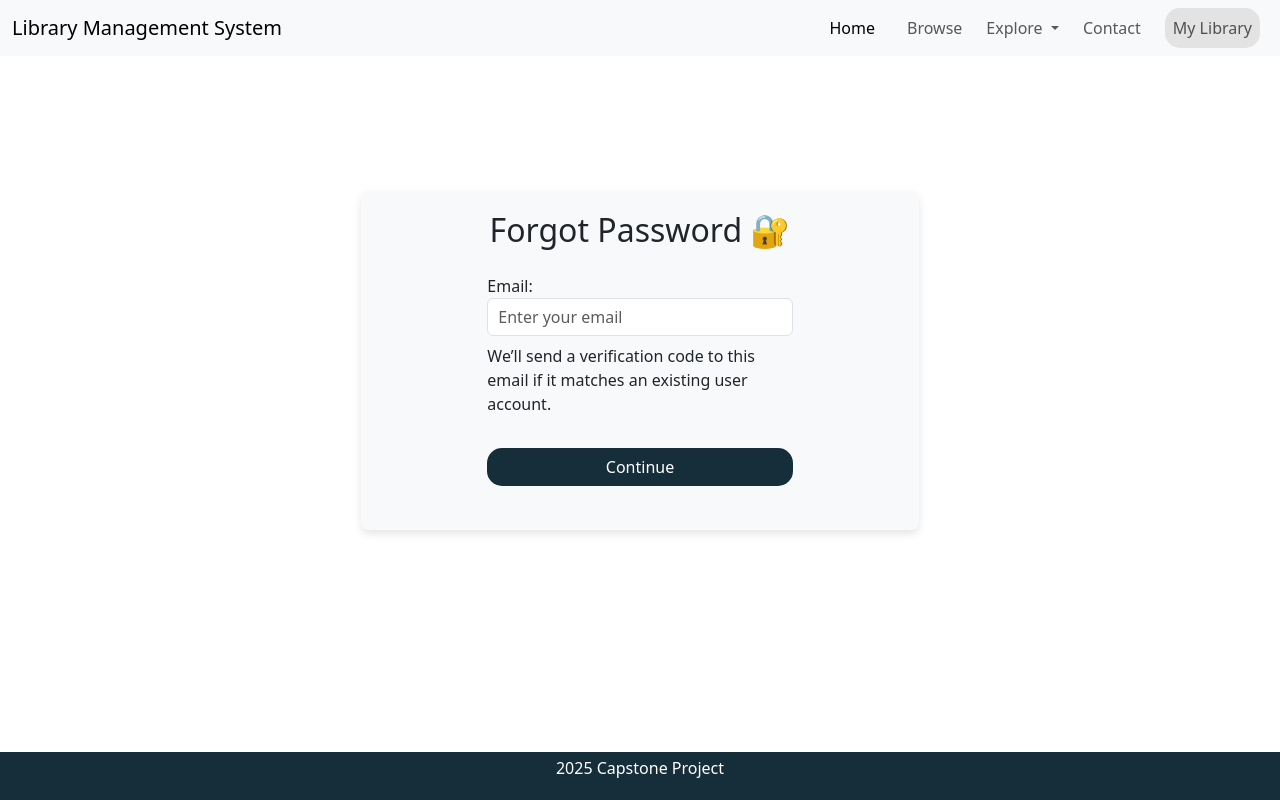
After one commit to asthapatel1125/LMS_CAPSTONE_2025, a FastAPI app: page /auth/forgot-password in a window 1280 px wide. The commit adds this page. Run offline with FastAPI, Linux system fonts and the light colour scheme.

```diff
--- a/Customer_Authentication/src/app/controllers/authentication.py
+++ b/Customer_Authentication/src/app/controllers/authentication.py
@@ -1,32 +1,26 @@
 from fastapi import HTTPException, status
 import jwt
 from controllers.session import create_session, delete_session
+from models.customers import *
 
 SECRET_KEY = "lms2025"
 ALGORITHM = "HS256"
 ACCESS_TOKEN_EXPIRE_MINUTES = 30
 
-# TO BE REPLACED
-mock_users_db = {
-    "john": {"username": "john", "password": "doe", "email": "john@example.com"},
-}
-
-def verify_user(username: str, password: str):
-    user = mock_users_db.get(username)
+async def verify_user(email: str, password: str):
+    user = await get_user(email)
     if not user or user["password"] != password:
         return False
     return True
 
 # Logic for handling login
-def handle_login(uname: str, pword: str):
-    if verify_user(uname, pword):
-        session_id = create_session(uname)
+async def handle_login(email: str, pword: str):
+    if await verify_user(email, pword):
+        session_id = create_session(email)
+        print('I AM IN HANDLE LOGIN')
         return session_id
     else:
-        raise HTTPException(
-            status_code=status.HTTP_401_UNAUTHORIZED,
-            detail="Invalid username or password"
-        )
+        raise HTTPException(status_code=status.HTTP_401_UNAUTHORIZED, detail="Invalid username or password")
 
 # Logic for handling logout
 def handle_logout(session_id: str):
--- a/Customer_Authentication/src/app/models/database/db.py
+++ b/Customer_Authentication/src/app/models/database/db.py
@@ -4,10 +4,10 @@ from motor.motor_asyncio import AsyncIOMotorClient
 from dotenv import load_dotenv
 import os
 
+load_dotenv()
+
 MONGO_URI = os.getenv("MONGO_URI")
 DATABASE_NAME = os.getenv("DATABASE_NAME")
-
-load_dotenv()
 
 class MongoDB:
     client: AsyncIOMotorClient = None
--- a/Customer_Authentication/src/app/routers/auth_router.py
+++ b/Customer_Authentication/src/app/routers/auth_router.py
@@ -17,9 +17,9 @@ async def login_page(request: Request):
     return templates.TemplateResponse("login.html", {"request": request})
 
 @router.post("/login")
-async def login(uname: str = Form(...), pword: str = Form(...)):
-    session_id = handle_login(uname, pword)
-    response = RedirectResponse(url="/auth/dashboard", status_code=status.HTTP_303_SEE_OTHER)
+async def login(email: str = Form(), pword: str = Form()):
+    session_id = await handle_login(email, pword)
+    response = RedirectResponse(url="/auth/register", status_code=status.HTTP_303_SEE_OTHER)
     response.set_cookie(key="session_id", value=session_id, httponly=True)
     return response
 
--- /dev/null
+++ b/Customer_Authentication/src/app/views/static/css/forgot_password.css
@@ -0,0 +1,33 @@
+/* Custom button styles */
+.btn-custom-size {
+    padding: 6px 12px; /* Adjust padding for smaller size */
+    border-radius: 15px;
+    font-size: 16px;
+    cursor: pointer;
+    background-color: #162D3A;
+    color: white;
+    transition: background-color 0.3s;
+    }
+
+    /* Adjust input fields */
+.form-control {
+    border-radius: 15px;
+    padding-left: 10px; /* Fix padding issue */
+}
+
+/* Form container styling */
+.forgot-password-form {
+    border-radius: 8px;
+    box-shadow: 0 4px 8px rgba(0, 0, 0, 0.1);
+    padding: 20px;
+}
+
+.errorMessage{
+    display: none;
+    font-weight:600;
+}
+
+.footer {
+    background-color: #162D3A;
+    color: white;
+}
--- a/Customer_Authentication/src/app/views/static/css/login.css
+++ b/Customer_Authentication/src/app/views/static/css/login.css
@@ -67,6 +67,12 @@
 #errorMessage {
     font-weight: 600;
     font-size: 14px;
+    display: none;
+}
+
+/* Styling for quote */
+.quote {
+    font-style: italic;
 }
 
 /* Footer Styling */
--- /dev/null
+++ b/Customer_Authentication/src/app/views/static/js/forgot_password.js
@@ -0,0 +1,27 @@
+// Define a function to handle the form submission
+async function handleLoginFormSubmit(event) {
+    // Prevent the form from submitting normally (page reload)
+    event.preventDefault();
+
+    // Get the values of the email and password fields
+    const email = document.getElementById('email').value;
+    const itemData = {email: email};
+
+    // Get the error message container
+    const errorMessage = document.getElementById('errorMessage');
+
+    // Clear any previous error message
+    errorMessage.style.display = 'none';
+    errorMessage.textContent = '';
+
+    // Check if either email or password is empty
+    if (email === ''){
+      errorMessage.textContent = 'Fill in email field';
+      errorMessage.style.display = 'block'; // Show error message
+    }
+    else{
+      console.log('Email:', email);
+    }
+}
+
+document.getElementById('forgot-password-form').addEventListener('submit', handleLoginFormSubmit);
--- a/Customer_Authentication/src/app/views/static/js/login.js
+++ b/Customer_Authentication/src/app/views/static/js/login.js
@@ -25,7 +25,7 @@ async function handleLoginFormSubmit(event) {
       errorMessage.style.display = 'block'; // Show error message
     }
     else {
-     /* try {
+      try {
         // Send the data using fetch API
         const response = await fetch("/login", {
             method: "POST",
@@ -42,7 +42,7 @@ async function handleLoginFormSubmit(event) {
         console.error("Error:", error);
         document.getElementById("responseMessage").innerText = "An error occurred!";
     }
-      // If fields are filled, proceed with the form submission (e.g., logging in)*/
+      // If fields are filled, proceed with the form submission (e.g., logging in)
       console.log('Email:', email);
       console.log('Password:', password);
     }
--- /dev/null
+++ b/Customer_Authentication/src/app/views/templates/forgot_password.html
@@ -0,0 +1,80 @@
+<!DOCTYPE html>
+<html lang="en">
+<head>
+  <meta charset="UTF-8">
+  <meta name="viewport" content="width=device-width, initial-scale=1.0">
+  <title>Forgot Password</title>
+  <!-- Link to Bootstrap CSS -->
+  <link href="https://cdn.jsdelivr.net/npm/bootstrap@5.3.0-alpha1/dist/css/bootstrap.min.css" rel="stylesheet">
+  <link href="/static/css/forgot_password.css" rel="stylesheet">
+</head>
+<body class="d-flex flex-column min-vh-100">
+
+  <!-- Header -->
+  <header class="bg-primary text-white text-center mb-4">
+    <nav class="navbar navbar-expand-lg navbar-light bg-light">
+      <div class="container-fluid">
+        <a class="navbar-brand" href="#">Library Management System</a>
+        <div class="collapse navbar-collapse" id="navbarNav">
+          <ul class="navbar-nav ms-auto">
+            <li class="nav-item px-2">
+              <a class="nav-link active" href="#">Home</a>
+            </li>
+            <li class="nav-item px-2">
+              <a class="nav-link" href="#">Browse</a>
+            </li>
+            <li class="nav-item dropdown">
+              <a class="nav-link dropdown-toggle" href="#" id="navbarDropdown" role="button" data-bs-toggle="dropdown" aria-expanded="false">
+                Explore
+              </a>
+              <ul class="dropdown-menu" aria-labelledby="navbarDropdown">
+                <li><a class="dropdown-item" href="#">Popular</a></li>
+                <li><a class="dropdown-item" href="#">Newest</a></li>
+                <li><a class="dropdown-item" href="#">Bestsellers</a></li>
+              </ul>
+            </li>
+            <li class="nav-item px-2">
+              <a class="nav-link" href="#">Contact</a>
+            </li>
+            <li class="nav-item px-2">
+              <a class="my-library nav-link" href="#" style="background-color: #E3E3E3; border-radius: 15px">My Library</a>
+            </li>
+          </ul>
+        </div>
+      </div>
+    </nav>
+  </header>
+
+  <!-- Main Content -->
+  <main class="container my-auto d-flex justify-content-center">
+    <!-- Content goes here -->
+    <div class="forgot-password-form col-12 col-md-6 bg-light align-items-center justify-content-center ">
+        <h1 class="fs-2" style="text-align: center;">Forgot Password 🔐</h1>
+        <form id="forgot-password-form">
+            <div class="row">
+              <div class="col-2"></div>
+              <div class="col-8">
+                <div class="form-group p-3">
+                  <label for="email">Email:</label>
+                  <input type="email" class="form-control rounded px-10 mb-2" id="email" placeholder="Enter your email">
+                  <p>We’ll send a verification code to this email if it matches an existing user account.</p>
+                  <div id="errorMessage" class="errorMessage  text-danger p-0 m-0"></div>
+                  <button type="submit" class="btn btn-custom-size w-100 mt-3 mb-2">Continue</button>
+                </div>
+                <div class="col-2"></div>
+              </div>
+            </div>
+          </form>
+    </div>
+</main>
+
+  <!-- Footer -->
+  <footer class="footer text-white text-center p-1 mt-auto">
+    <p>2025 Capstone Project</p>
+  </footer>
+
+  <!-- Include Bootstrap JS -->
+  <script src="https://cdn.jsdelivr.net/npm/bootstrap@5.3.0-alpha1/dist/js/bootstrap.bundle.min.js"></script>
+  <script src="/static/js/forgot_password.js"></script>
+</body>
+</html>
```
Also changed, not shown: Customer_Authentication/src/app/models/customers.py (+11 -4 lines), Customer_Authentication/src/app/views/static/css/reset_password.css (added, +42 -0 lines), Customer_Authentication/src/app/views/static/css/verfication_code.css (added, +50 -0 lines), Customer_Authentication/src/app/views/static/js/reset_password.js (added, +25 -0 lines), Customer_Authentication/src/app/views/static/js/verfication_code.js (added, +19 -0 lines), Customer_Authentication/src/app/views/templates/login.html (+6 -6 lines), Customer_Authentication/src/app/views/templates/reset_password.html (added, +81 -0 lines), Customer_Authentication/src/app/views/templates/verfication_code.html (added, +86 -0 lines).
